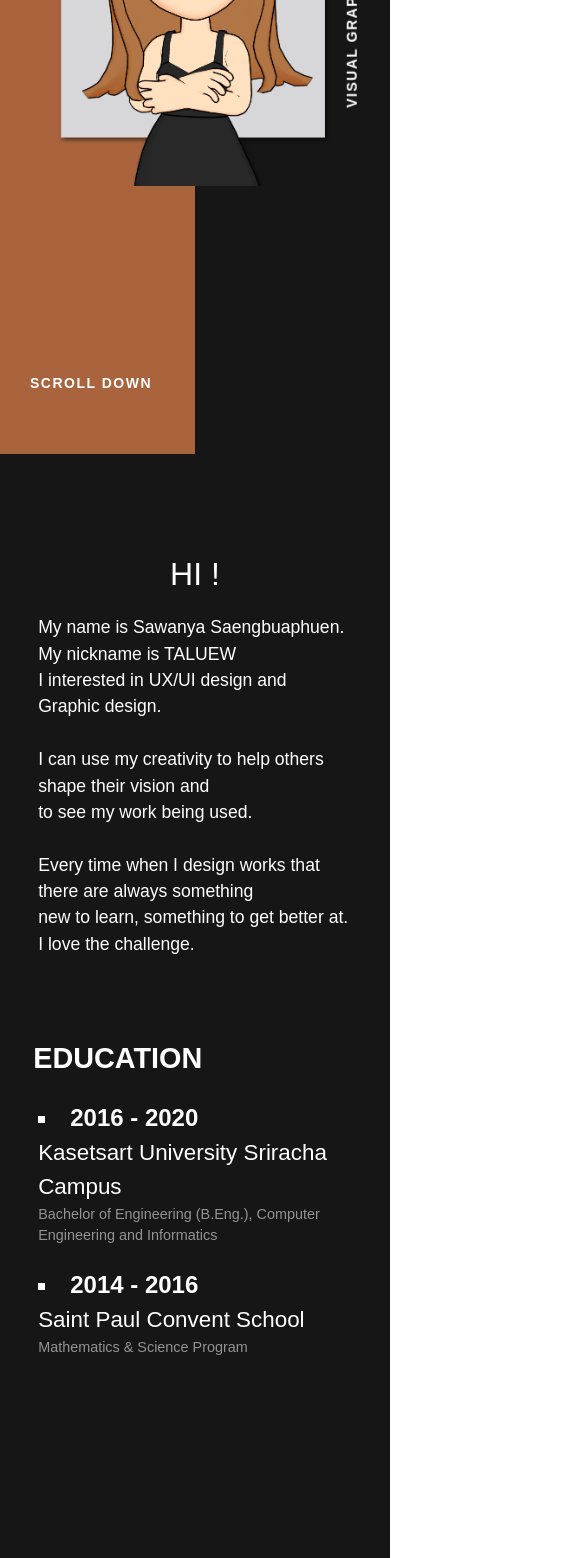
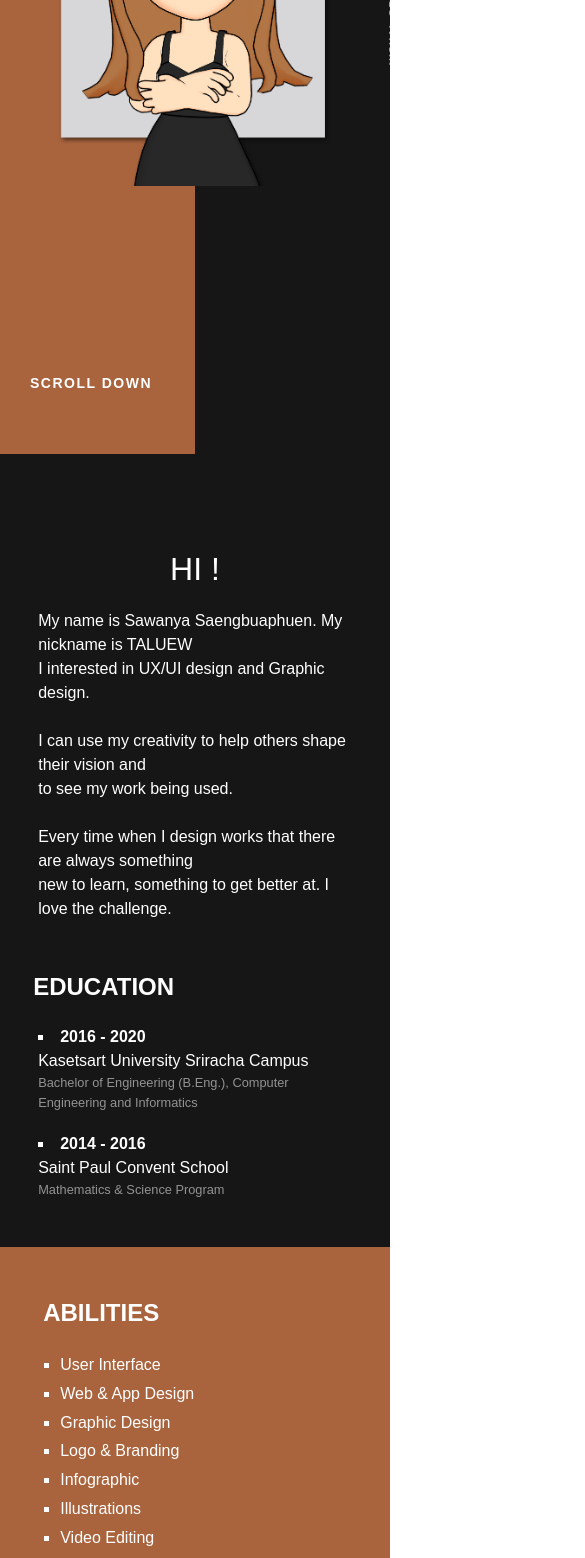
Before and after one commit to sawanya-saeng/sawanya-saeng.github.io, a React (Create React App) app: page / in a window 390 px wide. Shown: the part 432-1990 px from the top of the page, 585 px wide, since content can reach past the window. Built offline with nearby package versions, Linux system fonts and the light colour scheme; a web font is replaced by a local one.

Commit message:
fixGagesv1.2

```diff
--- a/src/App.js
+++ b/src/App.js
@@ -23,7 +23,7 @@ class App extends Component {
   componentDidMount() {
     setTimeout(() => {
       this.setLoading();
-    }, 1000);
+    }, 2500);
   }
 
   setLoading = () => {
--- a/src/components/Aboutme.js
+++ b/src/components/Aboutme.js
@@ -4,15 +4,13 @@ import Fade from "react-reveal/Fade";
 import "../styles/Aboutme.css";
 
 const Aboutme = () => {
-  const txtAboutme = "HI !";
-
   return (
     <div id="about" className="aboutme">
       <div className="col-xs col-sm col-md col-lg boxAbout">
         <Fade right>
           <div className="container">
             <div className="text-left about-details">
-              <p className="txtAboutme">{txtAboutme}</p>
+              <p className="txtAboutme">Hi !</p>
               <div className="textBox">
                 My name is Sawanya Saengbuaphuen. My nickname is TALUEW <br />
                 I interested in UX/UI design and Graphic design.
--- a/src/components/Contacts.js
+++ b/src/components/Contacts.js
@@ -86,7 +86,7 @@ const Contacts = () => {
                     <input
                       type="text"
                       className="form-control"
-                      placeholder="   Your Name ..."
+                      // placeholder="   Your Name ..."
                       name="name"
                       ref={register({
                         required: "*Please enter your name*",
@@ -99,9 +99,6 @@ const Contacts = () => {
                     />
                     <div className="line"></div>
                   </div>
-                  <span className="error-message">
-                    {errors.name && errors.name.message}
-                  </span>
 
                   {/* EMAIL INPUT */}
                   <div className="text-left boxEmail">
@@ -109,7 +106,7 @@ const Contacts = () => {
                     <input
                       type="email"
                       className="form-control"
-                      placeholder="   Your Email Address..."
+                      // placeholder="   Your Email Address..."
                       name="email"
                       ref={register({
                         required: "*Please provide you email*",
@@ -121,20 +118,18 @@ const Contacts = () => {
                     />
                     <div className="line"></div>
                   </div>
-                  <span className="error-message">
-                    {errors.email && errors.email.message}
-                  </span>
                 </div>
               </div>
               <div className="areaForm">
                 <div className="col-md-12 col-xs-12">
                   {/* DESCRIPTION */}
+                  <div className="boxMeassge">
                     <div className="text-left">
-                    <div className="txtInput">Meassge</div>
+                      <div className="txtInput">Message</div>
                       <textarea
                         type="text"
                         className="form-control"
-                      placeholder="   Your Message..."
+                        // placeholder="   Your Message..."
                         name="description"
                         ref={register({
                           required:
@@ -143,9 +138,7 @@ const Contacts = () => {
                       ></textarea>
                       <div className="line"></div>
                     </div>
-                  <span className="error-message">
-                    {errors.description && errors.description.message}
-                  </span>
+                  </div>
                   <button className="btn-main-offer contact-btn" type="submit">
                     Submit
                   </button>
--- a/src/components/Skills.js
+++ b/src/components/Skills.js
@@ -27,7 +27,7 @@ const Skills = () => {
             </ul>
           </div>
           <div class="col boxSKills">
-            <div className="textSkills">SOFTWARE SKILLS</div>
+            <div className="textSkills">Software Skills</div>
             <div className="row rowItem">
               <div className="col itemSkills">
                 <img className="picAdobe" src={Photoshop} alt="Photoshop..." />
--- a/src/styles/Aboutme.css
+++ b/src/styles/Aboutme.css
@@ -2,12 +2,13 @@
   padding: 0.7rem;
   padding-top: 1.5rem;
   background-color: #161616;
-  height: 100vh;
+  height: 100%;
 }
 
 .txtAboutme {
   text-align: center;
   font-size: 3rem;
+  text-transform: uppercase;
 }
 
 .boxAbout {
@@ -74,14 +75,14 @@
     padding: 0.7rem;
     padding-top: 1rem;
     background-color: #161616;
-    height: 100vh;
+    height: 100%;
   }
   .txtAboutme {
     text-align: center;
     font-size: 2rem;
   }
   .about-details {
-    font-size: 1.1rem;
+    font-size: 1rem;
     margin-top: 5rem;
     color: #ffffff;
   }
@@ -123,16 +124,16 @@
 @media screen and (max-width: 480px) {
   .aboutme {
     padding: 0.7rem;
-    padding-top: 1rem;
     background-color: #161616;
-    height: 160vh;
+    padding-bottom: 3rem;
+    height: 100%;
   }
   .txtAboutme {
     text-align: center;
     font-size: 2rem;
   }
   .about-details {
-    font-size: 1.1rem;
+    font-size: 1rem;
     margin-top: 5rem;
     color: #ffffff;
   }
@@ -143,10 +144,10 @@
   .textEdu {
     text-align: left;
     text-transform: uppercase;
-    font-size: 1.8rem;
+    font-size: 1.5rem;
     font-weight: bold;
     color: #ffffff;
-    margin-top: 5rem;
+    margin-top: 3rem;
     margin-left: 20px;
   }
   .boxRow {
@@ -154,18 +155,18 @@
   }
   .txtYears {
     color: #ffffff;
-    font-size: 1.5rem;
+    font-size: 1rem;
     list-style-type: square;
     text-align: start;
     margin-left: 0px;
     font-weight: bold;
   }
   .txtUnivercity {
-    font-size: 1.4rem;
+    font-size: 1rem;
     color: #ffffff;
   }
   .txtMajor {
-    font-size: 0.9rem;
+    font-size: 0.8rem;
     color: #949393;
   }
 }
--- a/src/styles/Contacts.css
+++ b/src/styles/Contacts.css
@@ -211,9 +211,10 @@ textarea.form-control {
     height: 100%;
   }
   .contacts p {
-    font-size: 0.8rem;
-    padding: 20px;
+    font-size: 0.6rem;
+    margin-top: -20px;
   }
+
   .picContacts {
     width: 35px;
   }
@@ -222,12 +223,15 @@ textarea.form-control {
   }
   .marginTop {
     font-size: 0.7rem;
+
   }
   .boxLeft{
     padding-left: 20px;
+    margin-top: -20px;
   }
   .boxRight{
     padding-left: 20px;
+    margin-top: 15px;
   }
   .boXL1{
     margin: 0;
@@ -235,5 +239,40 @@ textarea.form-control {
   .boXL2{
     text-align: left;
   }
-
+   .txtInput {
+    font-size: 1rem;
+    margin-top: 20px;
+  }
+  .contacts input,
+  .contacts textarea {
+    width: 100%;
+    height: 40px;
+    box-sizing: border-box;
+    background: none;
+    resize: none;
+    border: 0;
+    border: 0.125rem solid #ffffff;
+    color: #F5C5AA;
+    border-radius: 10px;
+    outline: 0 !important;
+    box-shadow: none !important;
+    margin-bottom: 1rem;
+    padding-left: 0 !important;
+  }
+  .boxEmail {
+    justify-content: flex-end;
+    padding-top: 1px;
+  }
+  .areaForm {
+    box-sizing: border-box;
+    width: 550px;
+    height: 200px;
+    padding: 10px;
+  }
+  .error-message {
+    color: #ff0000;
+    text-align: left;
+    font-size: 0.8rem;
+    padding: 0;
+  }
 }
--- a/src/styles/Footer.css
+++ b/src/styles/Footer.css
@@ -2,7 +2,8 @@
 .footer {
   background: #a9643e;
   color: #ffffff;
-  padding: 2rem;
+  padding: 1rem;
+  height: 100%;
 }
 .container-group {
   margin: 0 auto;
--- a/src/styles/Header.css
+++ b/src/styles/Header.css
@@ -148,11 +148,11 @@
   .fixed-misc {
     position: fixed;
     top: 45%;
-    right: -145px;
+    right: -100px;
     transform: rotate(-90deg);
     font-weight: 600;
     text-transform: uppercase;
-    font-size: 0.875rem;
+    font-size: 0.6rem;
     letter-spacing: 1.5px;
     color: #ffffff;
     /* mix-blend-mode: difference; */
--- a/src/styles/Loading.css
+++ b/src/styles/Loading.css
@@ -8,3 +8,22 @@
     margin-top: 3%;
     margin-left: -5%;
 }
+
+/* Large Desktop */
+/* @media (max-width: 768px) {} */
+@media screen and (max-width: 1024px) {
+}
+/* tablet */
+/* @media (max-height: 570px) {} */
+@media screen and (max-width: 780px) {
+}
+
+/* mobile */
+/* @media (max-height: 280px) */
+@media (max-width: 480px) {
+    .images {
+        display: block;
+        margin: auto;
+        margin-left: -40px;
+    }
+}
--- a/src/styles/Navbar.css
+++ b/src/styles/Navbar.css
@@ -58,7 +58,10 @@ nav ul li {
 }
 
 /* Large Desktop */
-@media screen and (max-width: 1020px) {
+@media screen and (max-width: 120px) {
+  nav {
+    z-index: 2;
+  }
 }
 /* tablet */
 @media screen and (max-width: 780px) {
--- a/src/styles/Skills.css
+++ b/src/styles/Skills.css
@@ -3,8 +3,8 @@
   padding-bottom: 2rem;
   background: #a9643e;
   padding: 0.7rem;
-  padding-top: 5rem;
-  height: 90vh;
+  padding-top: 3rem;
+  height: 100%;
 }
 
 .textSkills {
@@ -26,7 +26,6 @@
   font-size: 2.5rem;
   line-height: 160%;
   margin-left: 50px;
-
 }
 
 .rowItem {
@@ -52,7 +51,7 @@
 @media screen and (max-width: 780px) {
   .skills {
     padding-bottom: 2rem;
-    height: 150vh;
+    height: 100%;
   }
   .boxSKills {
     margin-top: 25px;
@@ -63,29 +62,37 @@
 @media screen and (max-width: 480px) {
   .skills {
     padding-bottom: 2rem;
-    height: 160vh;
+    height: 100%;
   }
   .textSkills {
-    border: 2px solid #cea792;
-    border-top-style: none;
-    border-left-style: none;
-    border-right-style: none;
-    font-size: 1.7rem;
+    border: 0px;
+    font-size: 1.5rem;
     color: #ffffff;
+    text-align: left;
+    text-transform: uppercase;
     margin-bottom: 20px;
     font-weight: bold;
-    margin-left: 50px;
-    margin-right: 50px;
+    margin-left: 20px;
+  }
+  .boxSKills {
+    margin-top: 15px;
   }
   .listAbility {
     list-style-type: square;
     text-align: left;
     color: #ffffff;
-    font-size: 1.5rem;
-    line-height: 160%;
-    margin-left: 30px;
+    font-size: 1rem;
+    line-height: 180%;
+    margin-left: 5px;
   }
-  .boxSKills {
-    margin-top: 15px;
+  .picAdobe {
+    width: 60px;
+    margin-left: auto;
+    margin-right: auto;
+  }
+  .nameApp{
+    margin-top: 10px;
+    color: #ffffff;
+    font-size: 0.7rem;
   }
 }
```
Lines whose indentation alone changed are shown as unchanged.
